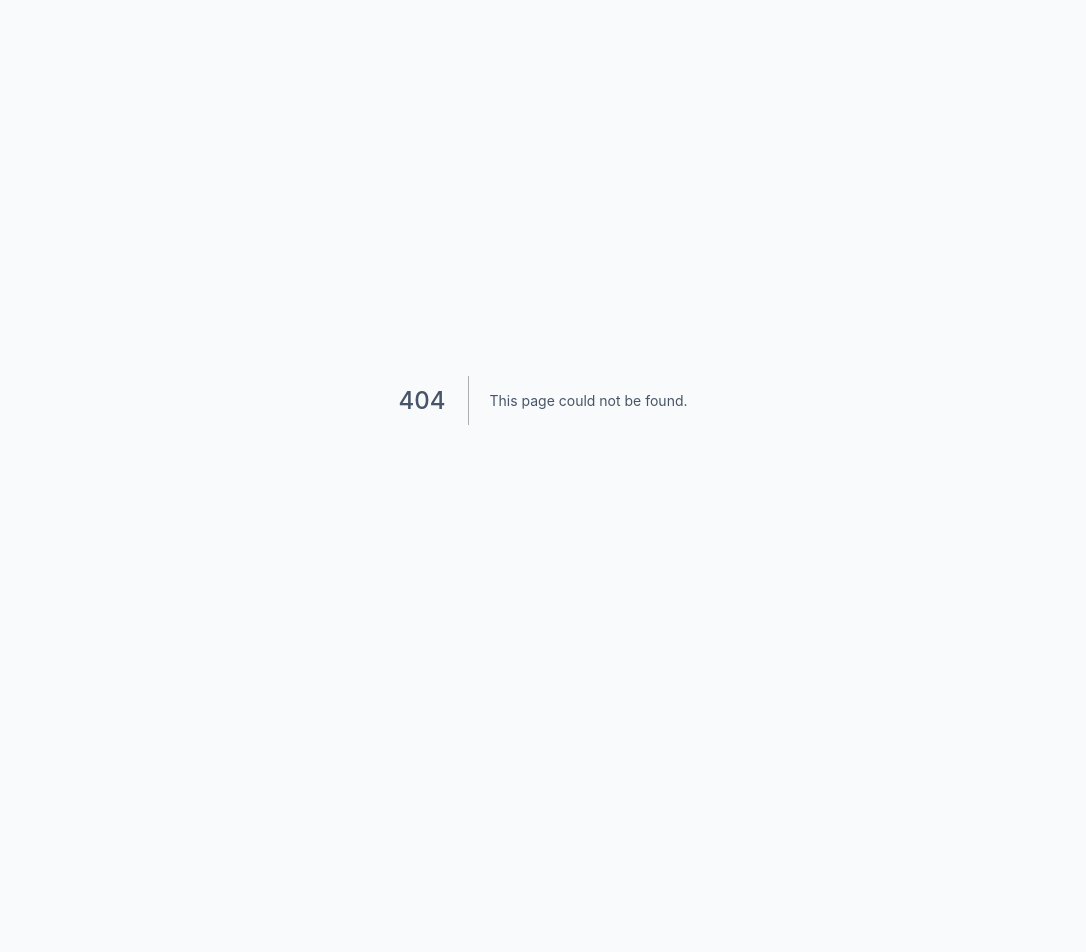
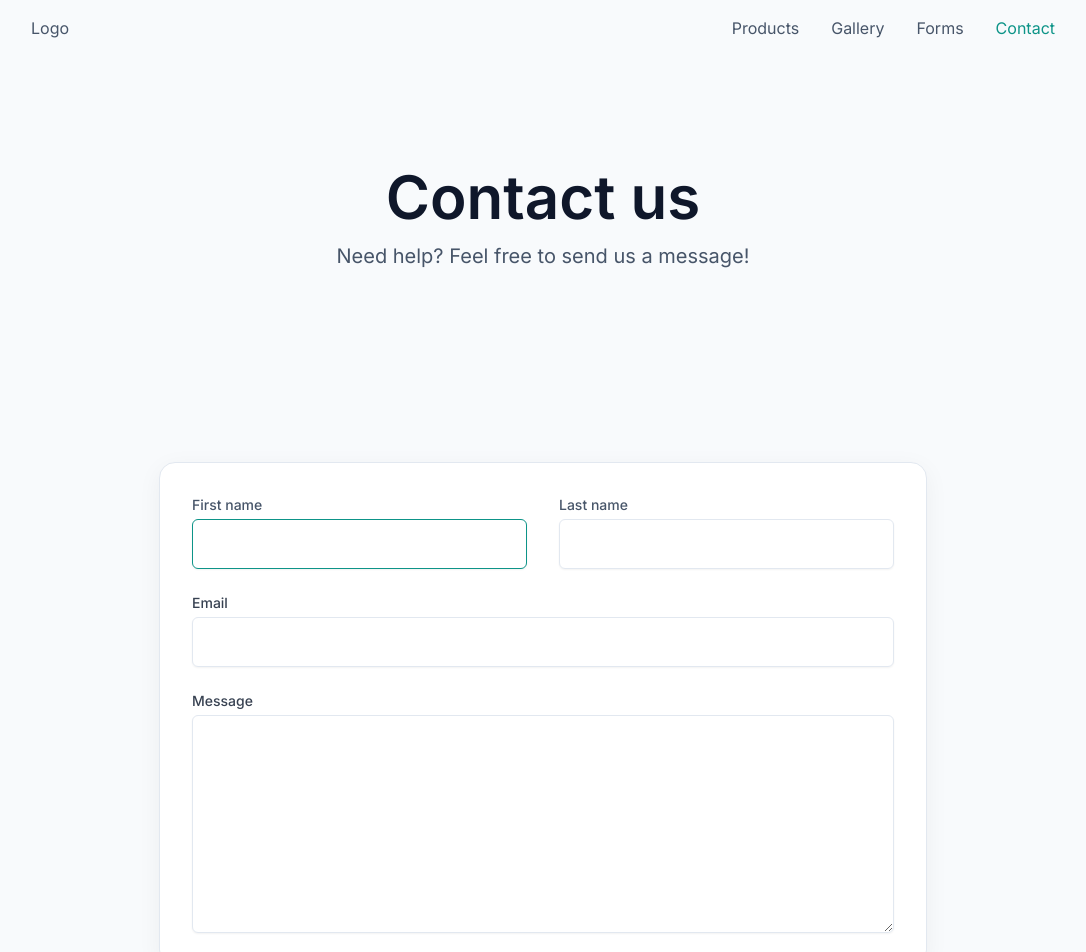
Before and after one commit to jakequinter/inspired-by-threads, a Next.js app: page /contact in a window 1280 px wide. Before the commit this address had no page. Shown: the top 952 px of the page, without its empty margins (97-1183 px from the left). Before the commit the page ends 800 px from the top, so only its background shows below. Built offline with nearby package versions, Linux system fonts and the light colour scheme.

Commit message:
sendgrid email and contact page

```diff
--- a/package.json
+++ b/package.json
@@ -10,12 +10,16 @@
   },
   "dependencies": {
     "@radix-ui/react-popover": "^0.1.6",
+    "@sendgrid/mail": "^7.6.2",
     "@splinetool/react-spline": "^2.0.0",
     "@splinetool/runtime": "^0.9.17",
+    "@tailwindcss/forms": "^0.5.0",
     "framer-motion": "^6.2.8",
     "next": "12.1.0",
     "react": "17.0.2",
     "react-dom": "17.0.2",
+    "react-hook-form": "^7.29.0",
+    "react-hot-toast": "^2.2.0",
     "react-icons": "^4.3.1",
     "swiper": "^8.0.7"
   },
--- /dev/null
+++ b/pages/api/email.ts
@@ -0,0 +1,34 @@
+import type { NextApiRequest, NextApiResponse } from 'next'
+import sendgrid from '@sendgrid/mail'
+
+type Data = {
+  success: boolean;
+  message?: string;
+}
+
+sendgrid.setApiKey(process.env.SENDGRID_API_KEY!);
+
+export default async function handler(
+  req: NextApiRequest,
+  res: NextApiResponse<Data>
+) {
+  if (req.method === 'POST') {
+    const { firstName, lastName, email, message } = req.body
+
+    const emailToSend = {
+      to: process.env.EMAIL_TO!,
+      from: process.env.EMAIL_FROM!,
+      subject: `${firstName} ${lastName} has contacted you from Inspired by Threads`,
+      text: `Email: ${email} Message: ${message}`,
+      html: `<p>Email: <a href=mailto:${email}>${email}</a></p><p>${message}</p>`,
+    }
+
+    try {
+      await sendgrid.send(emailToSend)
+
+      res.status(200).json({ success: true });
+    } catch (error) {
+      res.status(500).json({ success: false, message: 'There was a problem sending your email.' });
+    }
+  }
+}
--- a/pages/api/hello.ts
+++ /dev/null
@@ -1,13 +0,0 @@
-// Next.js API route support: https://nextjs.org/docs/api-routes/introduction
-import type { NextApiRequest, NextApiResponse } from 'next'
-
-type Data = {
-  name: string
-}
-
-export default function handler(
-  req: NextApiRequest,
-  res: NextApiResponse<Data>
-) {
-  res.status(200).json({ name: 'John Doe' })
-}
--- /dev/null
+++ b/pages/contact.tsx
@@ -0,0 +1,146 @@
+import { useEffect } from 'react';
+import toast, { Toaster } from 'react-hot-toast';
+import { useForm } from 'react-hook-form';
+
+import Container from 'src/components/layout/Container/Container';
+import PageHeading from 'src/components/shared/PageHeading';
+
+type FormData = {
+  firstName: string;
+  lastName: string;
+  email: string;
+  message: string;
+};
+
+export default function Contact() {
+  const {
+    register,
+    handleSubmit,
+    setFocus,
+    formState: { errors },
+  } = useForm<FormData>();
+
+  useEffect(() => {
+    setFocus('firstName');
+  }, [setFocus]);
+
+  const onSubmit = async (values: FormData) => {
+    try {
+      const res = await fetch('/api/email', {
+        method: 'POST',
+        headers: {
+          'Content-Type': 'application/json',
+        },
+        body: JSON.stringify(values),
+      });
+
+      const { success, message } = await res.json();
+
+      if (success) {
+        toast.success('Your email has been sent!');
+      } else {
+        toast.error(message);
+      }
+    } catch (error) {
+      toast.error('Something went wrong, please try again later.');
+    }
+  };
+
+  return (
+    <Container>
+      <Toaster position="top-right" />
+      <PageHeading
+        title="Contact us"
+        secondaryText="Need help? Feel free to send us a message!"
+      />
+
+      <div className="relative mx-auto max-w-screen-md">
+        <form action="#" method="POST" onSubmit={handleSubmit(onSubmit)}>
+          <div className="formShadow mb-8 grid grid-cols-1 gap-y-6 rounded-2xl border border-slate-200 bg-white p-8 sm:grid-cols-2 sm:gap-x-8">
+            <div>
+              <label htmlFor="firstName" className="block text-sm font-medium">
+                First name
+              </label>
+              <div className="mt-1">
+                <input
+                  type="text"
+                  className="block w-full rounded-md border-slate-200 py-3 px-4 shadow-sm focus:border-teal-600 focus:ring-0"
+                  {...register('firstName', { required: true })}
+                />
+                {errors.firstName && (
+                  <span className="text-sm text-red-500">
+                    First name is required
+                  </span>
+                )}
+              </div>
+            </div>
+            <div>
+              <label htmlFor="lastName" className="block text-sm font-medium">
+                Last name
+              </label>
+              <div className="mt-1">
+                <input
+                  type="text"
+                  className="block w-full rounded-md border-slate-200 py-3 px-4 shadow-sm focus:border-teal-600 focus:ring-0"
+                  {...register('lastName', { required: true })}
+                />
+                {errors.lastName && (
+                  <span className="text-sm text-red-500">
+                    Last name is required
+                  </span>
+                )}
+              </div>
+            </div>
+            <div className="sm:col-span-2">
+              <label
+                htmlFor="email"
+                className="block text-sm font-medium text-gray-700"
+              >
+                Email
+              </label>
+              <div className="mt-1">
+                <input
+                  type="email"
+                  className="block w-full rounded-md border-slate-200 py-3 px-4 shadow-sm focus:border-teal-600 focus:ring-0"
+                  {...register('email', { required: true })}
+                />
+                {errors.email && (
+                  <span className="text-sm text-red-500">
+                    Email is required
+                  </span>
+                )}
+              </div>
+            </div>
+            <div className="sm:col-span-2">
+              <label
+                htmlFor="message"
+                className="block text-sm font-medium text-gray-700"
+              >
+                Message
+              </label>
+              <div className="mt-1">
+                <textarea
+                  rows={8}
+                  className="block w-full rounded-md border border-slate-200 py-3 px-4 shadow-sm focus:border-teal-600 focus:ring-0"
+                  {...register('message', { required: true })}
+                />
+                {errors.message && (
+                  <span className="text-sm text-red-500">
+                    Message is required
+                  </span>
+                )}
+              </div>
+            </div>
+          </div>
+
+          <button
+            type="submit"
+            className="contactButtonShadow inline-flex w-full items-center justify-center rounded-md border border-transparent bg-teal-600 py-2.5 text-base font-medium text-white shadow-sm hover:bg-teal-700 focus:outline-none focus:ring-0"
+          >
+            Let&apos;s talk
+          </button>
+        </form>
+      </div>
+    </Container>
+  );
+}
--- a/src/components/Gallery.tsx
+++ b/src/components/Gallery.tsx
@@ -9,7 +9,6 @@ import 'swiper/css/pagination';
 const galleryData = [
   {
     id: 1,
-    type: 'Pillow',
     images: [
       { id: 1, path: '/images/gallery/packers/tshirt1.jpg' },
       { id: 2, path: '/images/gallery/packers/tshirt2.jpg' },
@@ -19,7 +18,6 @@ const galleryData = [
   },
   {
     id: 2,
-    type: 'Pillow',
     images: [
       { id: 1, path: '/images/gallery/cruise/tshirt1.jpg' },
       { id: 2, path: '/images/gallery/cruise/tshirt2.jpg' },
@@ -29,7 +27,6 @@ const galleryData = [
   },
   {
     id: 3,
-    type: 'Pillow',
     images: [
       { id: 1, path: '/images/gallery/helping-hands/tshirt1.jpg' },
       { id: 2, path: '/images/gallery/helping-hands/tshirt2.jpg' },
--- a/src/components/ProductTabs.tsx
+++ b/src/components/ProductTabs.tsx
@@ -1,4 +1,3 @@
-import { useState } from 'react';
 import { motion } from 'framer-motion';
 
 type Props = {
--- a/styles/globals.css
+++ b/styles/globals.css
@@ -2,10 +2,15 @@
 @tailwind components;
 @tailwind utilities;
 
-/*
-  Homepage styles
-*/
+/* App styles */
+body {
+  height: 100%;
+  overflow: auto;
+  margin: 0;
+  font-family: 'Inter', sans-serif, system-ui;
+}
 
+/* Homepage styles */
 .jumbotron {
   background: radial-gradient(
     41.38% 68.65% at 36.49% 49.91%,
@@ -22,9 +27,16 @@
   box-shadow: 0px 10px 20px rgba(226, 232, 240, 0.5);
 }
 
-/*
-  Swiper styles
-*/
+/* Contact styles */
+.formShadow {
+  box-shadow: rgba(0, 0, 0, 0.05) 0px 6px 24px 0px;
+}
+
+.contactButtonShadow {
+  box-shadow: 0px 0px 20px 10px rgba(13, 148, 136, 0.1);
+}
+
+/* Swiper styles */
 .swiper {
   height: 100%;
   width: 100%;
--- a/tailwind.config.js
+++ b/tailwind.config.js
@@ -19,5 +19,5 @@ module.exports = {
       '2xl': '1536px',
     },
   },
-  plugins: [],
+  plugins: [require('@tailwindcss/forms')],
 };
```
Also changed, not shown: 2 other files (tests, documents, lock files or other folders).
